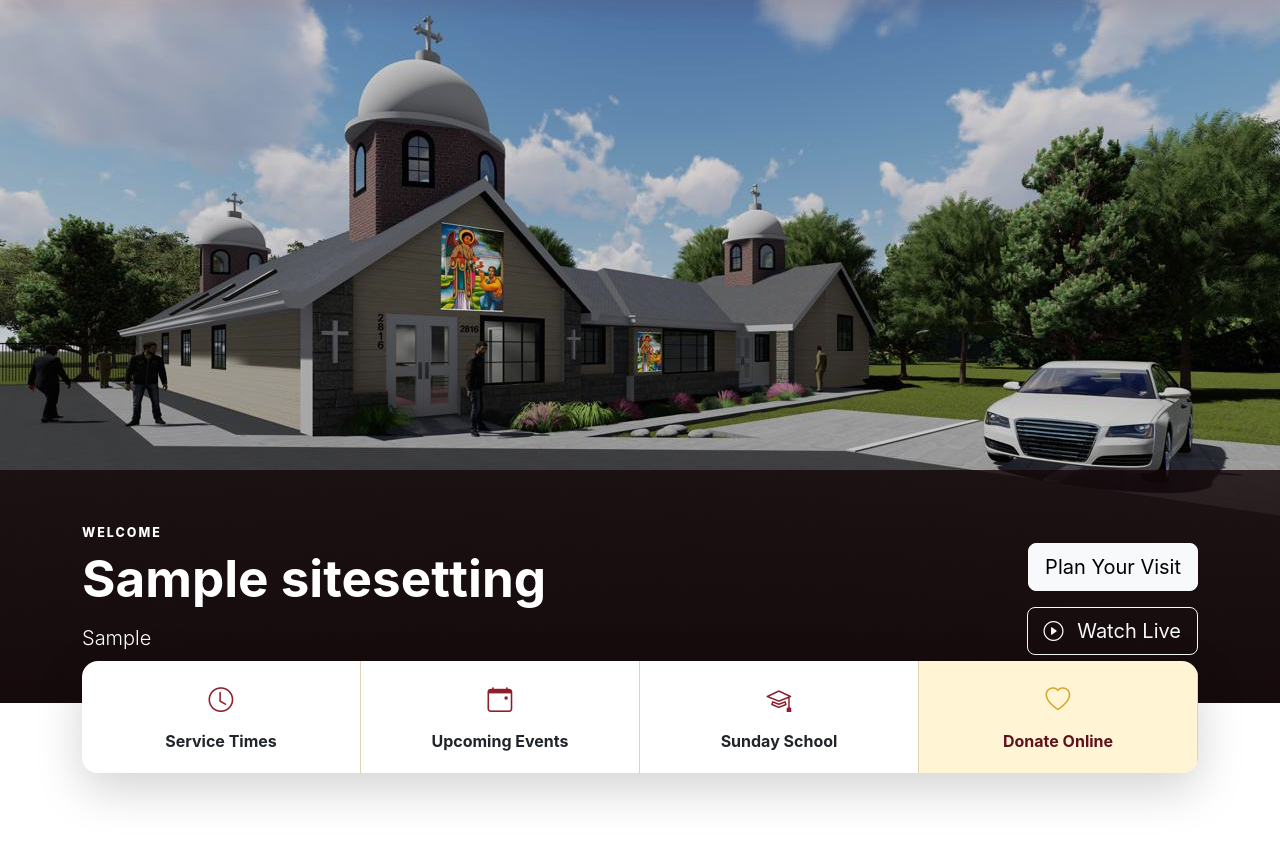
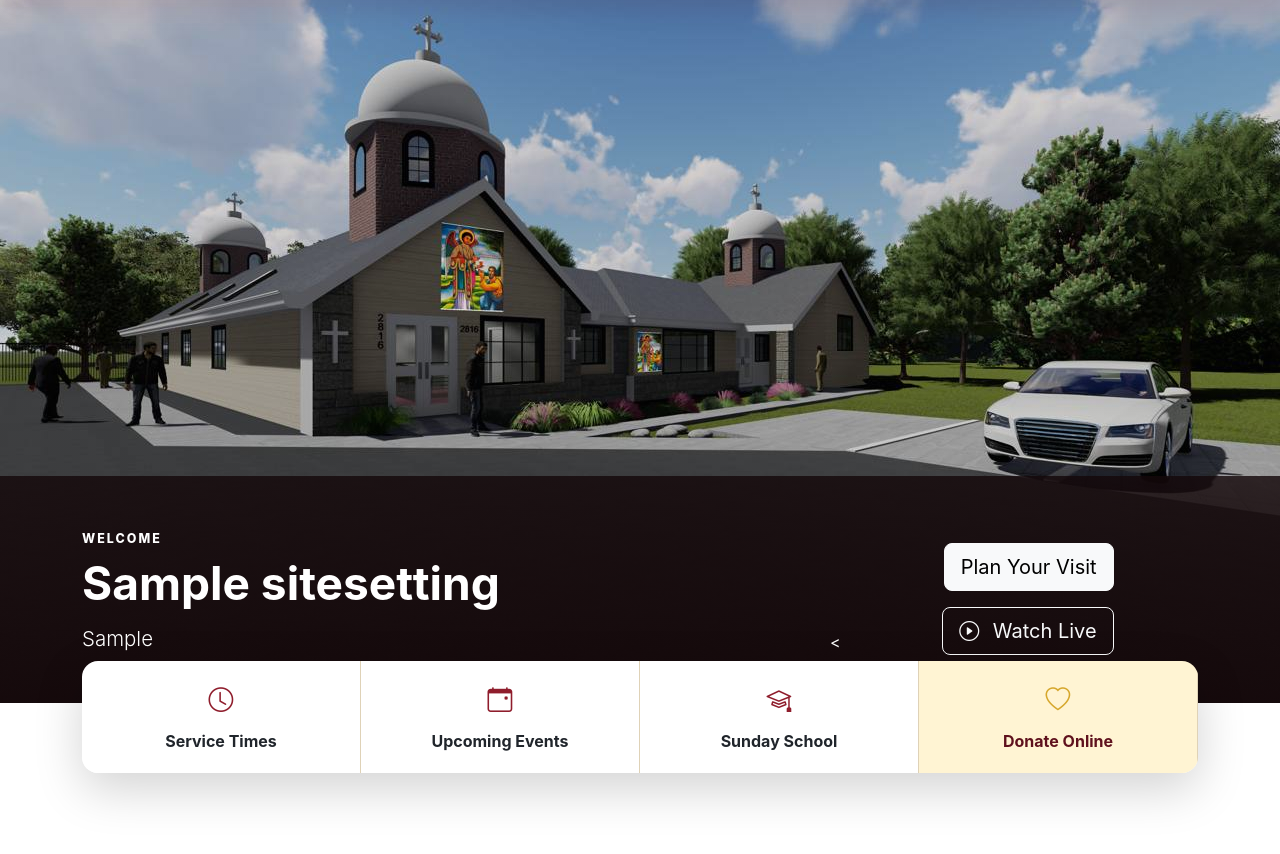
Before and after one commit to mukeraande216-rgb/tewahedo-sunday-school, a Django app: page / in a window 1280 px wide. Shown: the part 108-962 px from the top of the page. Run offline with Django 5.2, Linux system fonts and the light colour scheme; tables that the repository leaves empty hold one stand-in row (values such as "Sample post").

Commit message:
Refine church header colors and homepage hero text

```diff
--- a/templates/website/home.html
+++ b/templates/website/home.html
@@ -39,18 +39,23 @@
                         style="
                             font-size: clamp(2rem, 4vw, 4rem);
                             line-height: 1.05;
-                            max-width: 850px;
+                           max-width: 1050px;
+                           font-size: clamp(2rem, 3.6vw, 4rem);
                         ">
                         {{ settings.church_name|default:"St. Urael Ethiopian Orthodox Tewahedo Church" }}
                     </h1>
 
-                    <p class="lead text-white mb-0"
-                       style="max-width: 760px;">
-                        {{ settings.welcome }}
-                    </p>
+                   <p class="lead text-white mb-0"
+                        style="
+                            max-width: 560px;
+                            font-size: clamp(1.05rem, 1.6vw, 1.35rem);
+                            line-height: 1.55;
+                        ">
+                            {{ settings.welcome }}
+                   </p>
                 </div>
 
-                <div class="col-lg-4">
+                <<div class="col-lg-3">
                     <div class="d-flex flex-wrap gap-3 justify-content-lg-end">
 
                         <a class="btn btn-light btn-lg"
@@ -215,7 +220,7 @@
     <div class="container">
         <div class="visitor-cta rounded-4 p-4 p-lg-5">
             <div class="row align-items-center g-4">
-                <div class="col-lg-8">
+                <<div class="col-lg-9">
                     <span class="eyebrow text-church">{% trans "First Time Visiting?" %}</span>
                     <h2 class="mt-2">{% trans "You are welcome here." %}</h2>
                     <p class="lead mb-0">{% trans "Find service times, directions, parking guidance, language information, children’s programs, and what to expect during worship." %}</p>
```
